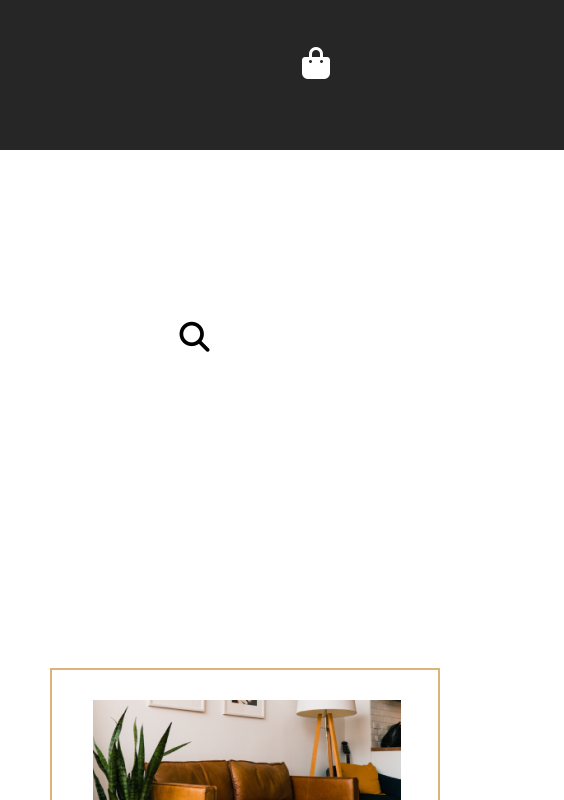
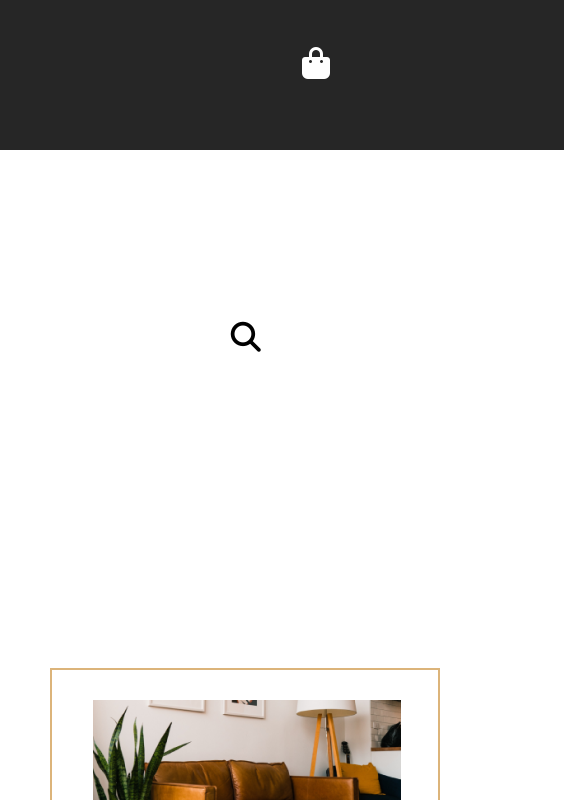
Before and after one commit to kakha326/davaleba-7, a plain HTML site: page index.html in a window 1280 px wide. Shown: the top 800 px of the page, 716-1280 px from the left. Drawn offline with nearby package versions, Linux system fonts and the light colour scheme.

Commit message:
button adjust

```diff
--- a/css/style.css
+++ b/css/style.css
@@ -88,7 +88,7 @@ li:nth-child(1) a:nth-child(1) {
     position: absolute;
     width: 463px;
     height: 71px;
-    left: 40%;
+    left: 44%;
     top: 60%;
     background: rgba(255, 255, 255, 0.2);
     border: 1px solid #FFFFFF;
```
